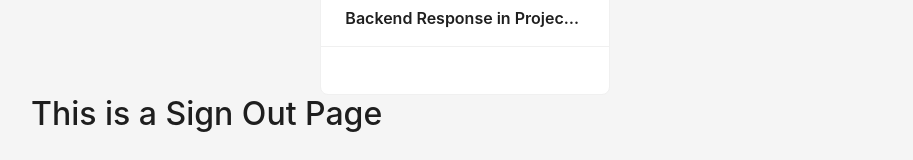
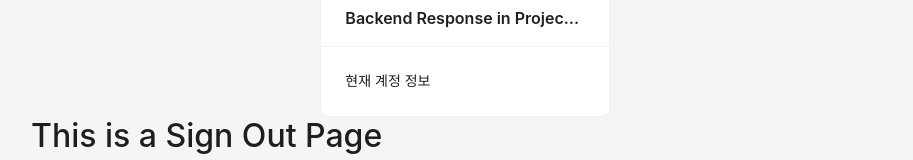
Before and after one commit to yonjoos/Graduation-Project-Re, a React (Create React App) app in the folder src/main/frontend/: page /signOut in a window 1280 px wide. Shown: the part 150-310 px from the top of the page, without its empty margins (175-1088 px from the left). Built offline with nearby package versions, Linux system fonts and the light colour scheme; no server answers; sample sign-in values are in the browser's storage.

Commit message:
signoutApi구현중

```diff
--- a/src/main/frontend/src/components/views/SignOutPage/SignOutPage.js
+++ b/src/main/frontend/src/components/views/SignOutPage/SignOutPage.js
@@ -8,7 +8,21 @@ function SignOutPage() {
     const [data, setData] = useState(null);
     const navigate = useNavigate();
 
-
+    // const onClickHandler = () => {
+    //     // Assuming request function structure: request(method, endpoint, data)
+    //     request('POST', '/signOut', {}) // Adjust the endpoint accordingly
+    //         .then((response) => {
+    //             // Show success message
+    //             message.success('회원 탈퇴가 완료되었습니다.');
+    //             dispatch(logout()); // Dispatch login success action with role
+    //             navigate('/'); // Redirect or perform any other action
+    //         })
+    //         .catch((error) => {
+    //             // Handle error, e.g., display an error message
+    //             console.error("Error signing out:", error);
+    //             message.error('회원 탈퇴에 실패했습니다.');
+    //         });
+    //   }
 
 
     useEffect(() => {
@@ -28,6 +42,7 @@ function SignOutPage() {
                 <Row justify="center" style={{ marginTop: '20px' }}>
                     <Col xs={24} sm={16} md={12} lg={8}>
                         <Card title="Backend Response in Project Page" style={{ width: '100%' }}>
+                            <div>현재 계정 정보</div>
                         {data && (
                             <ul>
                                 <li><strong>ID:</strong> {data.id}</li>
@@ -44,6 +59,12 @@ function SignOutPage() {
             <div>
                 <h2>
                     This is a Sign Out Page
+
+                    {/* <div style = {{ display: 'flex', justifyContent: 'center', }}>
+                        <Button type="primary" onClick={onClickHandler}>
+                            Ok
+                        </Button>
+                    </div> */}
                 </h2>
             </div>
 
```
